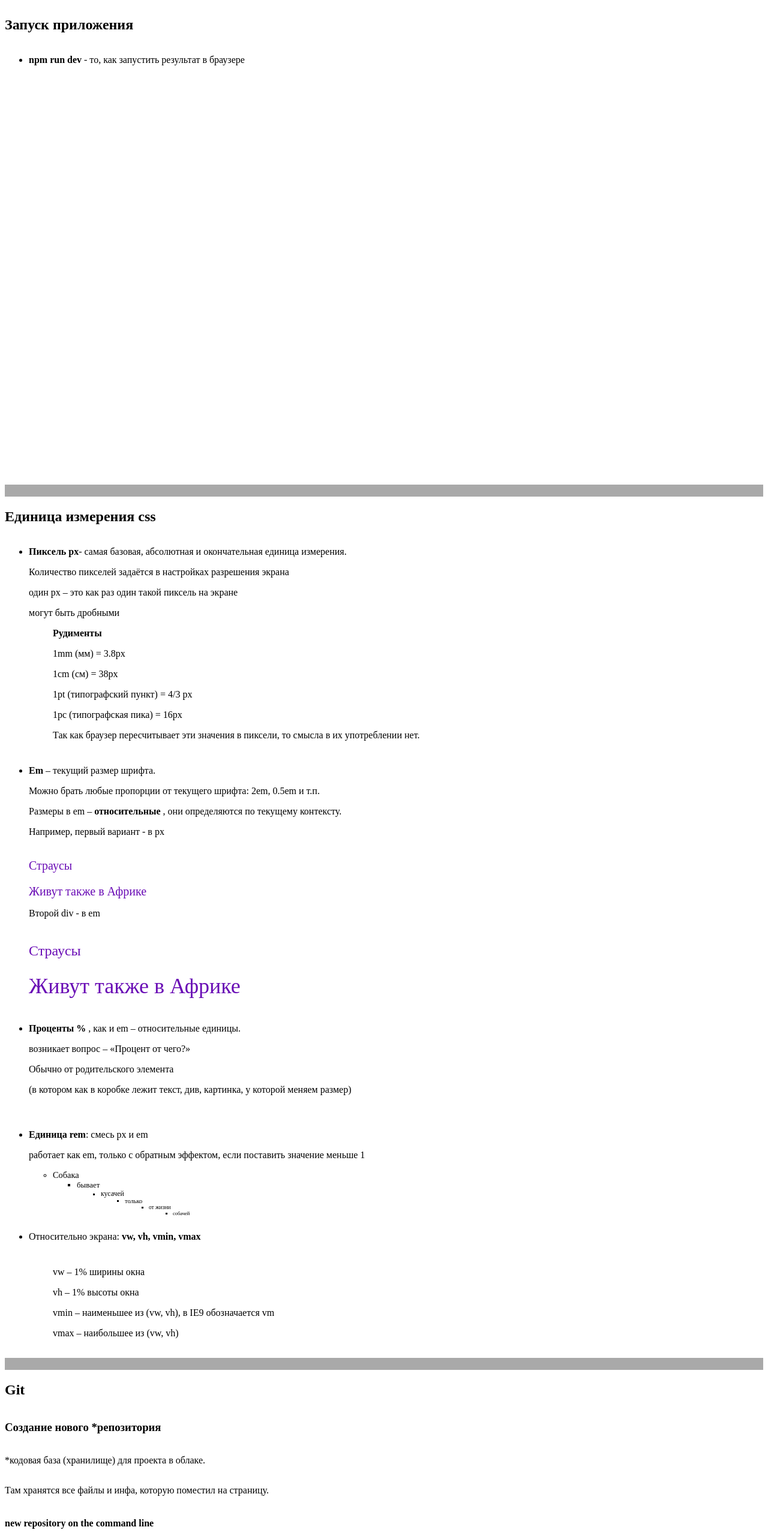
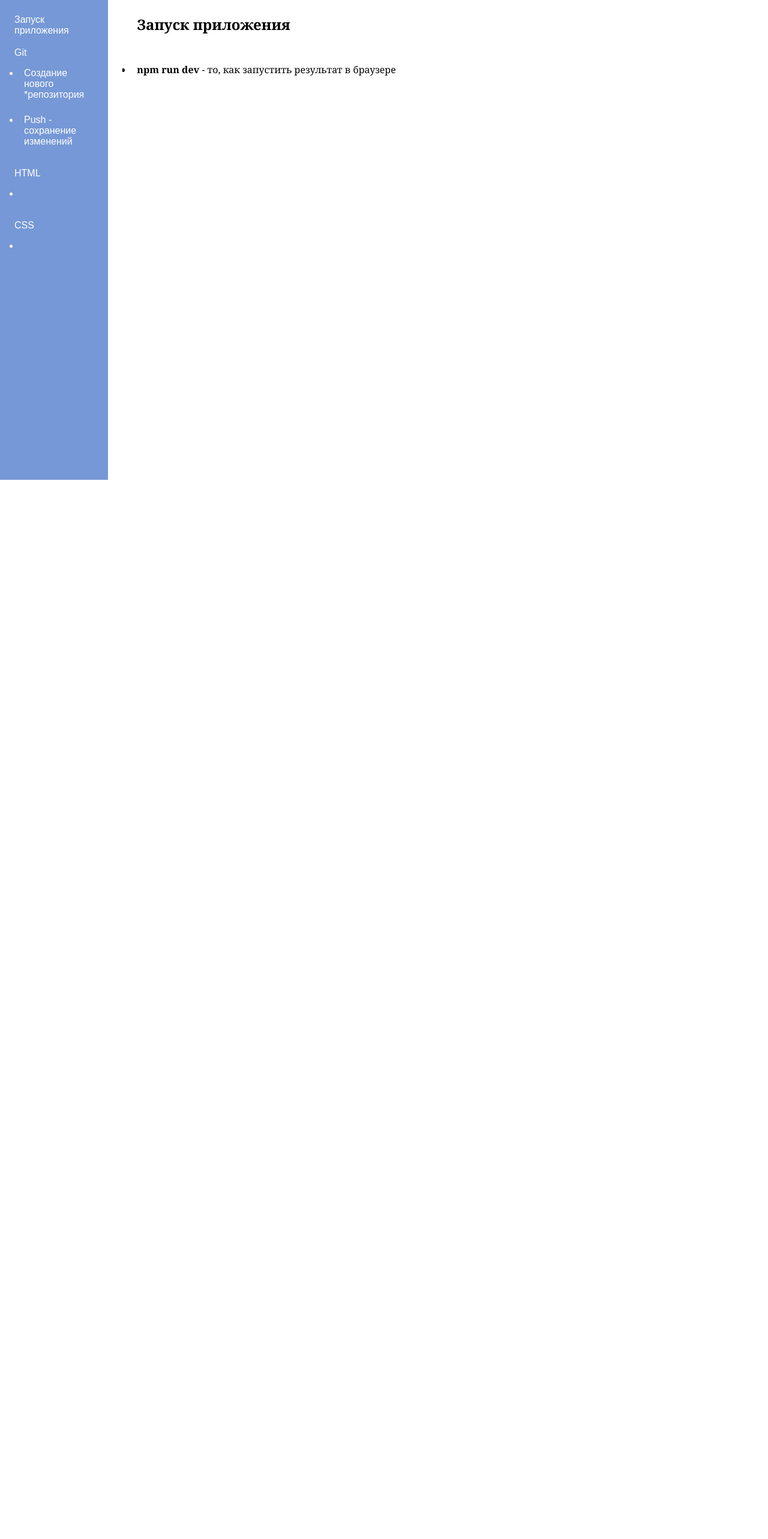
Before and after one commit to GooseUchonuj/first_learn_frontend, a React (Vite) app: page / in a window 1280 px wide. Shown: the top 2566 px of the page at 60% size. After the commit the page ends 800 px from the top, so only its background shows below. Built offline with nearby package versions, Linux system fonts and the light colour scheme.

Commit message:
добавлено фиксированное меню, исправлен раздел html добавлена новая инфа в css, изменён шрифт,добавлены ссылки.

```diff
--- a/src/App.tsx
+++ b/src/App.tsx
@@ -1,15 +1,92 @@
 function App() {
   return (
+    <div className={"main-container"}>
+      <div className={"menu"}>
+
+        <ul><a href={"#launching_app"}>Запуск приложения</a></ul>
+        <ul><a href={"#git"}>Git</a>
+          <li><a href={"#repository"}>Создание нового *репозитория</a></li>
+          <li><a href={"#push"}>Push - сохранение изменений </a></li>
+        </ul>
+        <ul><a href={"#html"}>HTML</a>
+          <li></li>
+        </ul>
+        <ul> <a href={"#css"}>CSS</a>
+          <li></li>
+        </ul>
+        <ul></ul>
+        <ul></ul>
+        <ul></ul>
+        <ul></ul>
+        <ul></ul>
+      </div>
       <div className={"page_wrapper"}>
+        <div className={"sections"}>
           <section className={"monitor"}>
-        <h2>Запуск приложения</h2>
+            <h2 id={"launching_app"}>Запуск приложения</h2>
             <ul>
               <li><b>npm run dev</b> - то, как запустить результат в браузере</li>
             </ul>
           </section>
 
           <section className={"monitor"}>
-        <h2>Единица измерения css</h2>
+            <h2 id={"git"}>Git</h2>
+            <h3 id={"repository"}>Создание нового *репозитория</h3>
+            <p>*кодовая база (хранилище) для проекта в облаке.</p>
+            <p>Там хранятся все файлы и инфа, которую поместил на страницу.</p>
+            <ul>
+              <h4>new repository on the command line</h4>
+              <li>git init - пишем в командную строку, чтобы создалось и настроилось место, куда скидываем "вещи"
+                <p>((подготавливаем избушку на курьих ножках для хранения вещей))</p></li>
+              <li>git add . - добавить все изменённые файлы (как в сдаче исправленного-переисправленного диплома)
+                <p>((курьер, принести исправленный электрощиток в избушку на курьих ножках ))</p></li>
+              <li>git commit -m "first commit" - что за изменения произошли, комментарии для следующих разработчиков
+                <p>((подписываем коробки с вещами Яги))</p></li>
+              <li>git remote add origin git@github.com:GooseUchonuj/first_learn_frontend.git - где хранятся данные, куда
+                вести вещи для проекта ((вези курьер коробки по адресу РФ, Мухосранский лес, Болото Петра, д 0))
+              </li>
+              <li>git push -u origin master ((привези коробки Яге, перечисли, что привезли))</li>
+            </ul>
+            <h3 id={"push"}>Push - сохранение изменений</h3>
+            <ul>
+              <h4>push changes</h4>
+              <li>git add . - добавить все изменённые файлы (как в сдаче исправленного-переисправленного диплома)
+                <p>((курьер, принести исправленный электрощиток в избушку на курьих ножках ))</p></li>
+              <li>git commit -m "upd..." - что за изменения произошли, комментарии для следующих разработчиков
+                <p>((подписываем коробки с вещами Яги))</p></li>
+              <li>git push ((привези коробки Яге, перечисли, что привезли))</li>
+              <li>а всё вместе - <b>запушить проект</b> (вбивается по очереди)</li>
+            </ul>
+          </section>
+
+          <section className={"monitor"}>
+            <h2 id={"html"}>html</h2>
+            <h3>Теги</h3>
+            <ul>
+              <li>div</li>
+              <li>a</li>
+              <li>p</li>
+              <li>span</li>
+              <li>img</li>
+              <li>br</li>
+              <li>section</li>
+              <li>nav</li>
+              <li>main</li>
+              <li>footer</li>
+            </ul>
+            <h3>Атрибуты</h3>
+            <h3>Java script</h3>
+            <ul>
+              <li>Компоненты</li>
+              <li>React</li>
+            </ul>
+          </section>
+
+          <section className={"monitor"}>
+            <h2 id={"css"}>CSS</h2>
+            <h3>Cелекторы</h3>
+            <div className={"monitor"}>
+              <h3>Единица измерения css</h3>
               <ul className={"point"}>
                 <li><b>Пиксель px</b>- самая базовая, абсолютная и окончательная единица измерения.
                   <p>Количество пикселей задаётся в настройках разрешения экрана</p>
@@ -82,40 +159,13 @@ function App() {
                 </li>
                 <li>Относительно экрана: <b>vw, vh, vmin, vmax</b></li>
                 <ul>
-            <p>vw – 1% ширины окна</p>
-            <p>vh – 1% высоты окна</p>
-            <p>vmin – наименьшее из (vw, vh), в IE9 обозначается vm</p>
-            <p>vmax – наибольшее из (vw, vh)</p>
+                  <li>vw – 1% ширины окна</li>
+                  <li>vh – 1% высоты окна</li>
+                  <li>vmin – наименьшее из (vw, vh), в IE9 обозначается vm</li>
+                  <li>vmax – наибольшее из (vw, vh)</li>
                 </ul>
               </ul>
-      </section>
-
-      <section className={"monitor"}>
-        <h2>Git</h2>
-        <h3>Создание нового *репозитория</h3>
-        <p>*кодовая база (хранилище) для проекта в облаке.</p>
-        <p>Там хранятся все файлы и инфа, которую поместил на страницу.</p>
-        <div>
-          <h4>new repository on the command line</h4>
-          <li>git init  -  пишем в командную строку, чтобы создалось и настроилось место, куда скидываем "вещи"
-            <p>((подготавливаем избушку на курьих ножках для хранения вещей))</p></li>
-          <li>git add . - добавить все изменённые файлы (как в сдаче исправленного-переисправленного диплома)
-            <p>((курьер, принести исправленный электрощиток в избушку на курьих ножках ))</p></li>
-          <li>git commit -m "first commit" - что за изменения произошли, комментарии для следующих разработчиков
-            <p>((подписываем коробки с вещами Яги))</p></li>
-          <li>git branch -M main - <b>(main=master)</b>- главная ветка</li>
-          <li>git remote add origin https://github.com/ - где хранятся данные, куда вести вещи для проекта ((вези курьер коробки по адресу РФ, Мухосранский лес, Болото Петра, д 0))</li>
-          <li>git push -u origin main ((привези коробки Яге, перечисли, что привезли))</li>
             </div>
-        <h3>push-ы - сохранение изменений</h3>
-      </section>
-
-      <section className={"monitor"}>
-        <h2>html атрибуты</h2>
-      </section>
-
-      <section className={"monitor"}>
-        <h2>css селекторы</h2>
           </section>
 
           <section className={"monitor"}></section>
@@ -130,7 +180,9 @@ function App() {
 
           <section className={"monitor"}></section>
         </div>
-  )
+      </div>
+    </div>)
 }
 
+
 export default App
--- a/src/index.css
+++ b/src/index.css
@@ -1,16 +1,75 @@
+* {box-sizing: border-box;
+margin: 0;
+padding: 0;}
+
+div.main-container {
+    display: flex;
+    flex-direction: row;
+    gap: 1.5rem;
+}
+
 div.page_wrapper {
     background-color: darkgray;
     display: flex;
     flex-direction: column;
+    overflow:auto;
+    height: 100vh;
+    flex-grow: 1;
+    font-family: "Cambria", serif;
+}
+
+div.sections {
+    display: flex;
+    flex-direction: column;
     gap: 20px;
+}
+
+div.menu {
+    display: flex;
+    flex-direction: column;
+    gap: 3px;
+    height: 100vh;
+    width: 250px;
+    padding: 2vh;
+    background-color: #7698d6;
+    color: white;
+    font-family: "Arial";
 }
 
 section.monitor {
     background-color: white;
     display: flex;
     flex-direction: column;
-    width: 100vw;
+    width: 100%;
     min-height: 100vh;
+}
+
+
+a {
+    text-decoration: none;
+    color: white;
+}
+
+a:hover{
+    text-decoration: none;
+    color: #ff9f9f;
+}
+
+ul {
+    margin: 1vh;
+}
+
+li{
+    margin: 1vh;
+    padding: 1vh;
+}
+
+h2{
+    padding: 3vh;
+}
+
+h3{
+    padding: 2vh;
 }
 
 li.example_em {
@@ -33,6 +92,5 @@ ul.point {
     gap: 25px;
 }
 
-
 .about_rem
 {font-size: 0.9em;}
```
Lines whose indentation alone changed are shown as unchanged.
